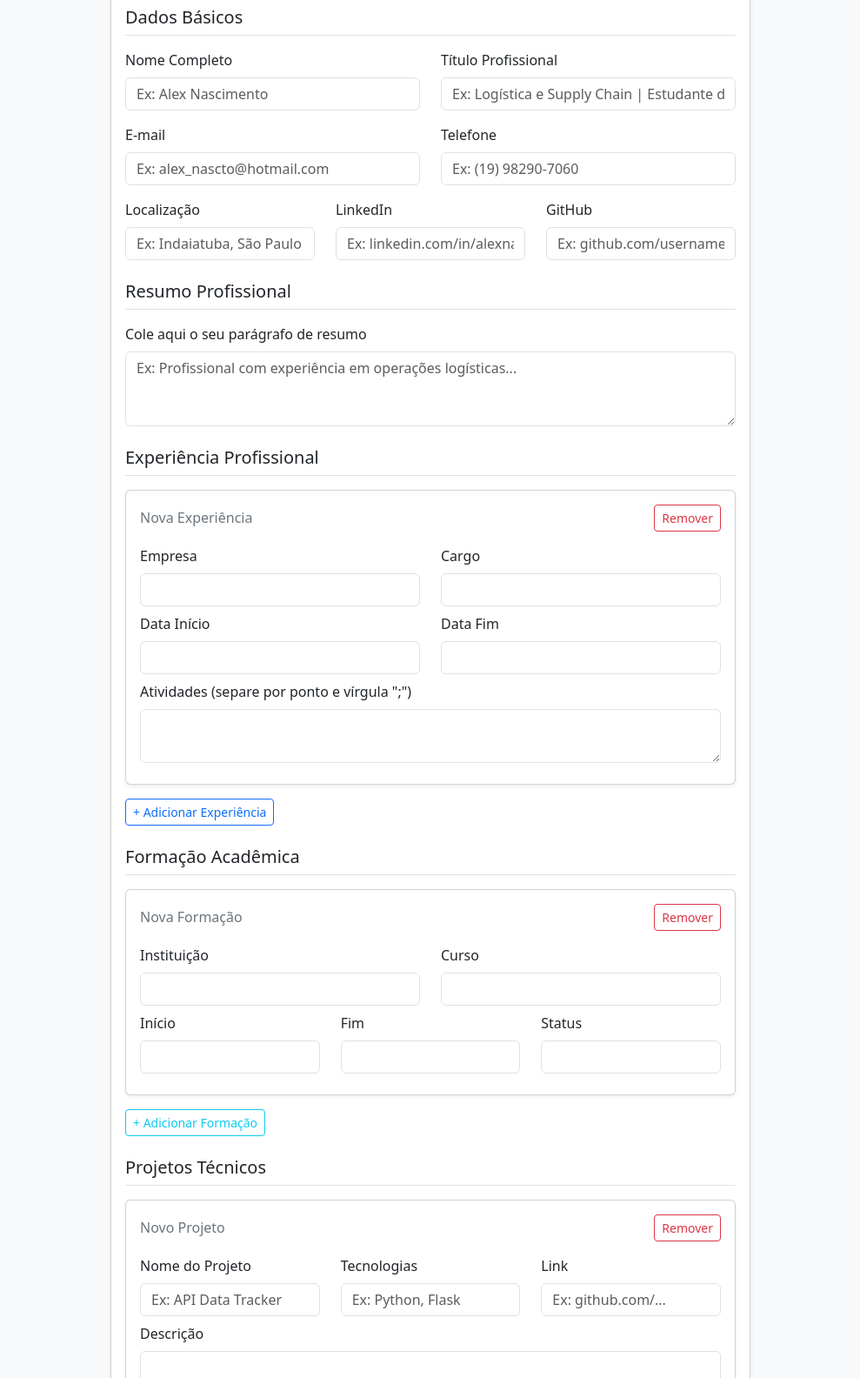
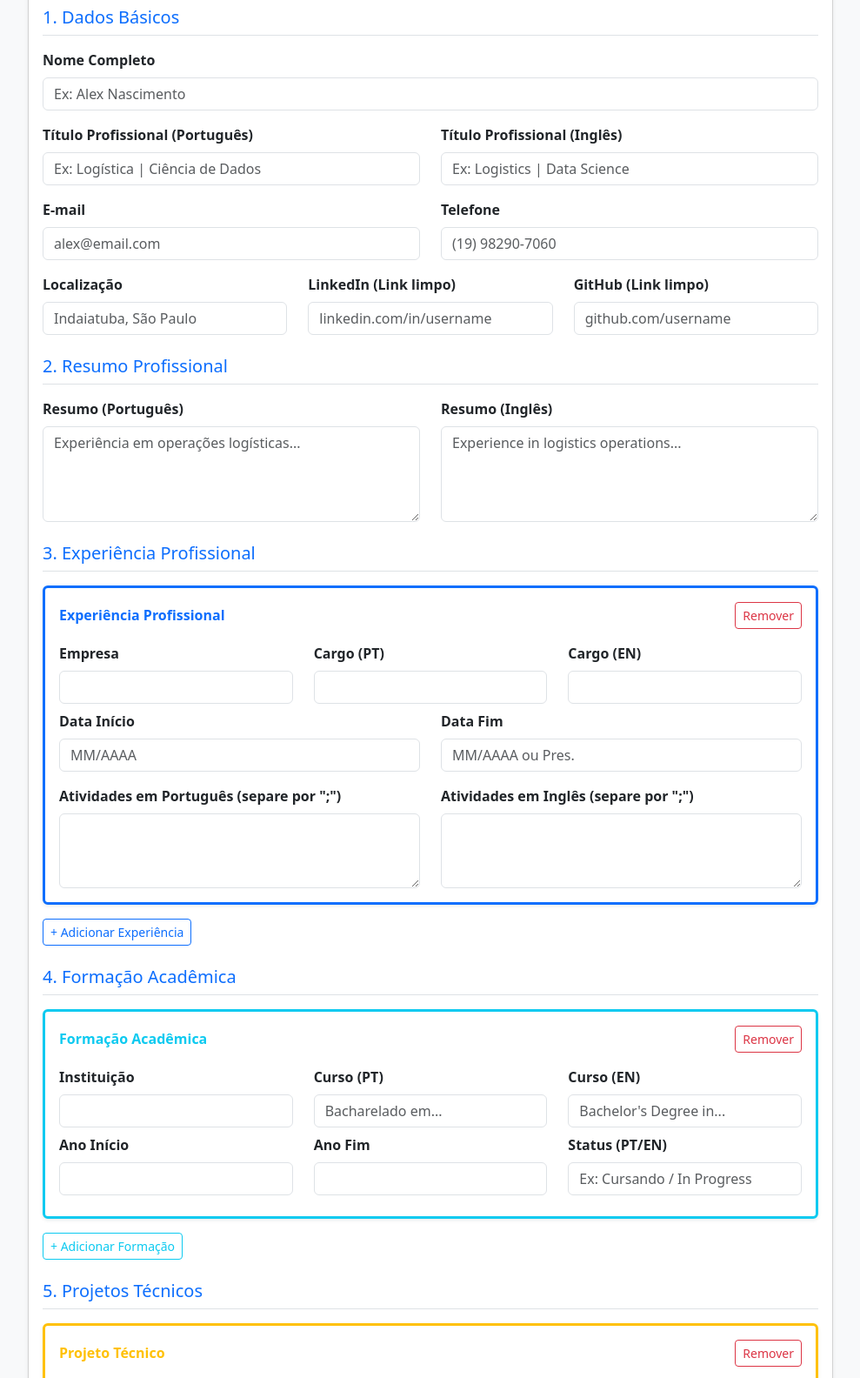
Before and after one commit to alexnascimento1980/CareerOS, a plain HTML site: page index.html in a window 1280 px wide. Shown: the part 103-1687 px from the top of the page at 87% size, without its empty margins (145-1134 px from the left). Drawn offline with nearby package versions, Linux system fonts and the light colour scheme.

Commit message:
feat: atualizar título e estrutura do formulário bilíngue

```diff
--- a/index.html
+++ b/index.html
@@ -3,7 +3,7 @@
   <head>
     <meta charset="UTF-8" />
     <meta name="viewport" content="width=device-width, initial-scale=1.0" />
-    <title>CareerOS - Gerador de Currículo</title>
+    <title>CareerOS - Gerador de Currículo Bilíngue</title>
     <link
       href="https://cdn.jsdelivr.net/npm/bootstrap@5.3.0/dist/css/bootstrap.min.css"
       rel="stylesheet"
@@ -12,17 +12,21 @@
   <body class="bg-light">
     <div class="container mt-5 mb-5">
       <div class="row justify-content-center">
-        <div class="col-md-8">
+        <div class="col-md-10">
           <div class="card shadow-sm">
             <div class="card-header bg-primary text-white">
               <h4 class="mb-0">CareerOS - Gerador de Currículo</h4>
             </div>
             <div class="card-body">
               <form id="cv-form">
-                <h5 class="border-bottom pb-2 mb-3">Dados Básicos</h5>
+                <h5 class="border-bottom pb-2 mb-3 text-primary">
+                  1. Dados Básicos
+                </h5>
                 <div class="row mb-3">
-                  <div class="col-md-6">
-                    <label for="name" class="form-label">Nome Completo</label>
+                  <div class="col-md-12 mb-3">
+                    <label for="name" class="form-label fw-bold"
+                      >Nome Completo</label
+                    >
                     <input
                       type="text"
                       class="form-control"
@@ -32,89 +36,125 @@
                     />
                   </div>
                   <div class="col-md-6">
-                    <label for="label_pt" class="form-label"
-                      >Título Profissional</label
+                    <label for="label_pt" class="form-label fw-bold"
+                      >Título Profissional (Português)</label
                     >
                     <input
                       type="text"
                       class="form-control"
                       id="label_pt"
                       required
-                      placeholder="Ex: Logística e Supply Chain | Estudante de Ciência de Dados"
+                      placeholder="Ex: Logística | Ciência de Dados"
+                    />
+                  </div>
+                  <div class="col-md-6">
+                    <label for="label_en" class="form-label fw-bold"
+                      >Título Profissional (Inglês)</label
+                    >
+                    <input
+                      type="text"
+                      class="form-control"
+                      id="label_en"
+                      required
+                      placeholder="Ex: Logistics | Data Science"
                     />
                   </div>
                 </div>
                 <div class="row mb-3">
                   <div class="col-md-6">
-                    <label for="email" class="form-label">E-mail</label>
+                    <label for="email" class="form-label fw-bold">E-mail</label>
                     <input
                       type="email"
                       class="form-control"
                       id="email"
                       required
-                      placeholder="Ex: alex_nascto@hotmail.com"
+                      placeholder="alex@email.com"
                     />
                   </div>
                   <div class="col-md-6">
-                    <label for="phone" class="form-label">Telefone</label>
+                    <label for="phone" class="form-label fw-bold"
+                      >Telefone</label
+                    >
                     <input
                       type="text"
                       class="form-control"
                       id="phone"
                       required
-                      placeholder="Ex: (19) 98290-7060"
+                      placeholder="(19) 98290-7060"
                     />
                   </div>
                 </div>
                 <div class="row mb-4">
                   <div class="col-md-4">
-                    <label for="location" class="form-label">Localização</label>
+                    <label for="location" class="form-label fw-bold"
+                      >Localização</label
+                    >
                     <input
                       type="text"
                       class="form-control"
                       id="location"
                       required
-                      placeholder="Ex: Indaiatuba, São Paulo"
+                      placeholder="Indaiatuba, São Paulo"
                     />
                   </div>
                   <div class="col-md-4">
-                    <label for="linkedin" class="form-label">LinkedIn</label>
+                    <label for="linkedin" class="form-label fw-bold"
+                      >LinkedIn (Link limpo)</label
+                    >
                     <input
                       type="text"
                       class="form-control"
                       id="linkedin"
                       required
-                      placeholder="Ex: linkedin.com/in/alexnascimento1980"
+                      placeholder="linkedin.com/in/username"
                     />
                   </div>
                   <div class="col-md-4">
-                    <label for="github" class="form-label">GitHub</label>
+                    <label for="github" class="form-label fw-bold"
+                      >GitHub (Link limpo)</label
+                    >
                     <input
                       type="text"
                       class="form-control"
                       id="github"
                       required
-                      placeholder="Ex: github.com/username"
+                      placeholder="github.com/username"
                     />
                   </div>
                 </div>
 
-                <h5 class="border-bottom pb-2 mb-3">Resumo Profissional</h5>
-                <div class="mb-4">
-                  <label class="form-label"
-                    >Cole aqui o seu parágrafo de resumo</label
-                  >
-                  <textarea
-                    class="form-control"
-                    id="summary"
-                    rows="3"
-                    required
-                    placeholder="Ex: Profissional com experiência em operações logísticas..."
-                  ></textarea>
+                <h5 class="border-bottom pb-2 mb-3 text-primary">
+                  2. Resumo Profissional
+                </h5>
+                <div class="row mb-4">
+                  <div class="col-md-6">
+                    <label for="summary_pt" class="form-label fw-bold"
+                      >Resumo (Português)</label
+                    >
+                    <textarea
+                      class="form-control"
+                      id="summary_pt"
+                      rows="4"
+                      required
+                      placeholder="Experiência em operações logísticas..."
+                    ></textarea>
+                  </div>
+                  <div class="col-md-6">
+                    <label for="summary_en" class="form-label fw-bold"
+                      >Resumo (Inglês)</label
+                    >
+                    <textarea
+                      class="form-control"
+                      id="summary_en"
+                      rows="4"
+                      required
+                      placeholder="Experience in logistics operations..."
+                    ></textarea>
+                  </div>
                 </div>
 
-                <h5 class="border-bottom pb-2 mb-3">
-                  Experiência Profissional
+                <h5 class="border-bottom pb-2 mb-3 text-primary">
+                  3. Experiência Profissional
                 </h5>
                 <div id="experiencias-container"></div>
                 <div class="mb-4">
@@ -127,7 +167,9 @@
                   </button>
                 </div>
 
-                <h5 class="border-bottom pb-2 mt-4 mb-3">Formação Acadêmica</h5>
+                <h5 class="border-bottom pb-2 mt-4 mb-3 text-primary">
+                  4. Formação Acadêmica
+                </h5>
                 <div id="formacao-container"></div>
                 <div class="mb-4">
                   <button
@@ -139,7 +181,9 @@
                   </button>
                 </div>
 
-                <h5 class="border-bottom pb-2 mt-4 mb-3">Projetos Técnicos</h5>
+                <h5 class="border-bottom pb-2 mt-4 mb-3 text-primary">
+                  5. Projetos Técnicos
+                </h5>
                 <div id="projetos-container"></div>
                 <div class="mb-4">
                   <button
@@ -151,11 +195,11 @@
                   </button>
                 </div>
 
-                <h5 class="border-bottom pb-2 mt-4 mb-3">
-                  Habilidades e Ferramentas
+                <h5 class="border-bottom pb-2 mt-4 mb-3 text-primary">
+                  6. Habilidades e Ferramentas
                 </h5>
                 <div class="mb-4">
-                  <label class="form-label"
+                  <label class="form-label fw-bold"
                     >Tecnologias (Separe por vírgula)</label
                   >
                   <input
@@ -163,25 +207,28 @@
                     class="form-control"
                     id="skills"
                     required
-                    placeholder="Ex: Python, SQL, Power BI, Git, SAP"
+                    placeholder="Python, SQL, Power BI, Git, SAP"
                   />
                 </div>
 
-                <h5 class="border-bottom pb-2 mt-5 mb-3">
-                  Configurações de Geração
+                <h5 class="border-bottom pb-2 mt-5 mb-3 text-success">
+                  7. Exportar Documento
                 </h5>
                 <div class="row mb-4">
                   <div class="col-md-12">
                     <label for="idioma_escolhido" class="form-label fw-bold"
-                      >Idioma do Currículo (Muda os cabeçalhos
-                      estruturais)</label
+                      >Escolha o idioma do PDF final:</label
                     >
                     <select
-                      class="form-select border-primary"
+                      class="form-select border-success form-select-lg"
                       id="idioma_escolhido"
                     >
-                      <option value="pt" selected>Português (PT-BR)</option>
-                      <option value="en">Inglês (EN)</option>
+                      <option value="pt" selected>
+                        Português (Gera com dados e cabeçalhos em PT)
+                      </option>
+                      <option value="en">
+                        Inglês (Gera com dados e cabeçalhos em EN)
+                      </option>
                     </select>
                   </div>
                 </div>
@@ -189,7 +236,7 @@
                 <div class="d-grid gap-2">
                   <button
                     type="submit"
-                    class="btn btn-success btn-lg"
+                    class="btn btn-success btn-lg shadow"
                     id="btn-gerar"
                   >
                     Gerar Currículo PDF
--- a/script.js
+++ b/script.js
@@ -2,26 +2,33 @@ let expCount = 0;
 let eduCount = 0;
 let projCount = 0;
 
-// --- FUNÇÕES DE EXPERIÊNCIA ---
+// --- FUNÇÕES DE EXPERIÊNCIA BILÍNGUE ---
 function adicionarExperiencia() {
   const html = `
-        <div class="card mb-3 exp-block shadow-sm" id="exp-${expCount}">
+        <div class="card mb-3 exp-block shadow-sm border-start border-primary border-3" id="exp-${expCount}">
             <div class="card-body">
                 <div class="d-flex justify-content-between align-items-center mb-3">
-                    <h6 class="mb-0 text-secondary">Nova Experiência</h6>
+                    <h6 class="mb-0 text-primary fw-bold">Experiência Profissional</h6>
                     <button type="button" class="btn btn-outline-danger btn-sm" onclick="removerElemento('exp-${expCount}')">Remover</button>
                 </div>
                 <div class="row mb-2">
-                    <div class="col-md-6"><label class="form-label">Empresa</label><input type="text" class="form-control exp-company" required></div>
-                    <div class="col-md-6"><label class="form-label">Cargo</label><input type="text" class="form-control exp-position" required></div>
+                    <div class="col-md-4"><label class="form-label fw-bold">Empresa</label><input type="text" class="form-control exp-company" required></div>
+                    <div class="col-md-4"><label class="form-label fw-bold">Cargo (PT)</label><input type="text" class="form-control exp-position-pt" required></div>
+                    <div class="col-md-4"><label class="form-label fw-bold">Cargo (EN)</label><input type="text" class="form-control exp-position-en" required></div>
                 </div>
-                <div class="row mb-2">
-                    <div class="col-md-6"><label class="form-label">Data Início</label><input type="text" class="form-control exp-start" required></div>
-                    <div class="col-md-6"><label class="form-label">Data Fim</label><input type="text" class="form-control exp-end" required></div>
+                <div class="row mb-3">
+                    <div class="col-md-6"><label class="form-label fw-bold">Data Início</label><input type="text" class="form-control exp-start" placeholder="MM/AAAA" required></div>
+                    <div class="col-md-6"><label class="form-label fw-bold">Data Fim</label><input type="text" class="form-control exp-end" placeholder="MM/AAAA ou Pres." required></div>
                 </div>
-                <div class="mb-2">
-                    <label class="form-label">Atividades (separe por ponto e vírgula ";")</label>
-                    <textarea class="form-control exp-highlights" rows="2" required></textarea>
+                <div class="row">
+                    <div class="col-md-6">
+                        <label class="form-label fw-bold">Atividades em Português (separe por ";")</label>
+                        <textarea class="form-control exp-highlights-pt" rows="3" required></textarea>
+                    </div>
+                    <div class="col-md-6">
+                        <label class="form-label fw-bold">Atividades em Inglês (separe por ";")</label>
+                        <textarea class="form-control exp-highlights-en" rows="3" required></textarea>
+                    </div>
                 </div>
             </div>
         </div>`;
@@ -33,41 +40,46 @@ function adicionarExperiencia() {
 
 function coletarExperiencias() {
   return Array.from(document.querySelectorAll(".exp-block")).map((bloco) => {
-    const atividades = bloco
-      .querySelector(".exp-highlights")
+    const hPt = bloco
+      .querySelector(".exp-highlights-pt")
       .value.split(";")
       .map((i) => i.trim())
       .filter((i) => i);
-    const cargo = bloco.querySelector(".exp-position").value;
+    const hEn = bloco
+      .querySelector(".exp-highlights-en")
+      .value.split(";")
+      .map((i) => i.trim())
+      .filter((i) => i);
     return {
       company: bloco.querySelector(".exp-company").value,
-      position_pt: cargo,
-      position_en: cargo,
+      position_pt: bloco.querySelector(".exp-position-pt").value,
+      position_en: bloco.querySelector(".exp-position-en").value,
       startDate: bloco.querySelector(".exp-start").value,
       endDate: bloco.querySelector(".exp-end").value,
-      highlights_pt: atividades,
-      highlights_en: atividades,
+      highlights_pt: hPt,
+      highlights_en: hEn,
     };
   });
 }
 
-// --- FUNÇÕES DE FORMAÇÃO ---
+// --- FUNÇÕES DE FORMAÇÃO BILÍNGUE ---
 function adicionarFormacao() {
   const html = `
-        <div class="card mb-3 edu-block shadow-sm" id="edu-${eduCount}">
+        <div class="card mb-3 edu-block shadow-sm border-start border-info border-3" id="edu-${eduCount}">
             <div class="card-body">
                 <div class="d-flex justify-content-between align-items-center mb-3">
-                    <h6 class="mb-0 text-secondary">Nova Formação</h6>
+                    <h6 class="mb-0 text-info fw-bold">Formação Acadêmica</h6>
                     <button type="button" class="btn btn-outline-danger btn-sm" onclick="removerElemento('edu-${eduCount}')">Remover</button>
                 </div>
                 <div class="row mb-2">
-                    <div class="col-md-6"><label class="form-label">Instituição</label><input type="text" class="form-control edu-institution" required></div>
-                    <div class="col-md-6"><label class="form-label">Curso</label><input type="text" class="form-control edu-area" required></div>
+                    <div class="col-md-4"><label class="form-label fw-bold">Instituição</label><input type="text" class="form-control edu-institution" required></div>
+                    <div class="col-md-4"><label class="form-label fw-bold">Curso (PT)</label><input type="text" class="form-control edu-area-pt" placeholder="Bacharelado em..." required></div>
+                    <div class="col-md-4"><label class="form-label fw-bold">Curso (EN)</label><input type="text" class="form-control edu-area-en" placeholder="Bachelor's Degree in..." required></div>
                 </div>
                 <div class="row mb-2">
-                    <div class="col-md-4"><label class="form-label">Início</label><input type="text" class="form-control edu-start" required></div>
-                    <div class="col-md-4"><label class="form-label">Fim</label><input type="text" class="form-control edu-end" required></div>
-                    <div class="col-md-4"><label class="form-label">Status</label><input type="text" class="form-control edu-status" required></div>
+                    <div class="col-md-4"><label class="form-label fw-bold">Ano Início</label><input type="text" class="form-control edu-start" required></div>
+                    <div class="col-md-4"><label class="form-label fw-bold">Ano Fim</label><input type="text" class="form-control edu-end" required></div>
+                    <div class="col-md-4"><label class="form-label fw-bold">Status (PT/EN)</label><input type="text" class="form-control edu-status" placeholder="Ex: Cursando / In Progress" required></div>
                 </div>
             </div>
         </div>`;
@@ -79,37 +91,44 @@ function adicionarFormacao() {
 
 function coletarFormacoes() {
   return Array.from(document.querySelectorAll(".edu-block")).map((bloco) => {
-    const curso = bloco.querySelector(".edu-area").value;
-    const status = bloco.querySelector(".edu-status").value;
+    const cursoPt = bloco.querySelector(".edu-area-pt").value;
+    const cursoEn = bloco.querySelector(".edu-area-en").value;
+    const status_comum = bloco.querySelector(".edu-status").value;
     return {
       institution: bloco.querySelector(".edu-institution").value,
-      area_pt: curso,
-      area_en: curso,
+      area_pt: cursoPt,
+      area_en: cursoEn,
       startDate: bloco.querySelector(".edu-start").value,
       endDate: bloco.querySelector(".edu-end").value,
-      status_pt: status,
-      status_en: status,
+      status_pt: status_comum,
+      status_en: status_comum,
     };
   });
 }
 
-// --- FUNÇÕES DE PROJETOS ---
+// --- FUNÇÕES DE PROJETOS BILÍNGUE ---
 function adicionarProjeto() {
   const html = `
-        <div class="card mb-3 proj-block shadow-sm" id="proj-${projCount}">
+        <div class="card mb-3 proj-block shadow-sm border-start border-warning border-3" id="proj-${projCount}">
             <div class="card-body">
                 <div class="d-flex justify-content-between align-items-center mb-3">
-                    <h6 class="mb-0 text-secondary">Novo Projeto</h6>
+                    <h6 class="mb-0 text-warning fw-bold">Projeto Técnico</h6>
                     <button type="button" class="btn btn-outline-danger btn-sm" onclick="removerElemento('proj-${projCount}')">Remover</button>
                 </div>
                 <div class="row mb-2">
-                    <div class="col-md-4"><label class="form-label">Nome do Projeto</label><input type="text" class="form-control proj-name" placeholder="Ex: API Data Tracker" required></div>
-                    <div class="col-md-4"><label class="form-label">Tecnologias</label><input type="text" class="form-control proj-tech" placeholder="Ex: Python, Flask" required></div>
-                    <div class="col-md-4"><label class="form-label">Link</label><input type="text" class="form-control proj-link" placeholder="Ex: github.com/..." required></div>
+                    <div class="col-md-4"><label class="form-label fw-bold">Nome do Projeto</label><input type="text" class="form-control proj-name" required></div>
+                    <div class="col-md-4"><label class="form-label fw-bold">Tecnologias</label><input type="text" class="form-control proj-tech" placeholder="Python, Flask" required></div>
+                    <div class="col-md-4"><label class="form-label fw-bold">Link (GitHub)</label><input type="text" class="form-control proj-link" required></div>
                 </div>
-                <div class="mb-2">
-                    <label class="form-label">Descrição</label>
-                    <textarea class="form-control proj-desc" rows="2" required></textarea>
+                <div class="row mt-2">
+                    <div class="col-md-6">
+                        <label class="form-label fw-bold">Descrição (Português)</label>
+                        <textarea class="form-control proj-desc-pt" rows="2" required></textarea>
+                    </div>
+                    <div class="col-md-6">
+                        <label class="form-label fw-bold">Descrição (Inglês)</label>
+                        <textarea class="form-control proj-desc-en" rows="2" required></textarea>
+                    </div>
                 </div>
             </div>
         </div>`;
@@ -121,13 +140,12 @@ function adicionarProjeto() {
 
 function coletarProjetos() {
   return Array.from(document.querySelectorAll(".proj-block")).map((bloco) => {
-    const desc = bloco.querySelector(".proj-desc").value;
     return {
       name: bloco.querySelector(".proj-name").value,
       technologies: bloco.querySelector(".proj-tech").value,
       link: bloco.querySelector(".proj-link").value,
-      description_pt: desc,
-      description_en: desc,
+      description_pt: bloco.querySelector(".proj-desc-pt").value,
+      description_en: bloco.querySelector(".proj-desc-en").value,
     };
   });
 }
@@ -153,10 +171,7 @@ document
     btnGerar.textContent = "Gerando PDF...";
     btnGerar.disabled = true;
 
-    // Captura o idioma selecionado
     const idiomaSelecionado = document.getElementById("idioma_escolhido").value;
-
-    const summaryText = document.getElementById("summary").value;
     const skillsArray = document
       .getElementById("skills")
       .value.split(",")
@@ -164,18 +179,21 @@ document
       .filter((s) => s);
 
     const payload = {
-      lang: idiomaSelecionado, // Injeta o idioma dinamicamente
+      lang: idiomaSelecionado,
       basics: {
         name: document.getElementById("name").value,
         label_pt: document.getElementById("label_pt").value,
-        label_en: document.getElementById("label_pt").value,
+        label_en: document.getElementById("label_en").value,
         email: document.getElementById("email").value,
         phone: document.getElementById("phone").value,
         location: document.getElementById("location").value,
         linkedin: document.getElementById("linkedin").value,
         github: document.getElementById("github").value,
       },
-      summary: { pt: [summaryText], en: [summaryText] },
+      summary: {
+        pt: [document.getElementById("summary_pt").value],
+        en: [document.getElementById("summary_en").value],
+      },
       experience: coletarExperiencias(),
       education: coletarFormacoes(),
       projects: coletarProjetos(),
@@ -200,13 +218,13 @@ document
       const a = document.createElement("a");
       a.style.display = "none";
       a.href = url;
-      // O nome do arquivo baixado agora reflete o idioma selecionado
-      a.download = `meu_curriculo_${idiomaSelecionado}.pdf`;
+      a.download = `curriculo_${idiomaSelecionado}.pdf`;
       document.body.appendChild(a);
       a.click();
       window.URL.revokeObjectURL(url);
     } catch (error) {
       console.error("Erro:", error);
+      alert("Ocorreu um erro ao gerar o PDF. Verifique o terminal do Flask.");
     } finally {
       btnGerar.textContent = "Gerar Currículo PDF";
       btnGerar.disabled = false;
```
Also changed, not shown: requirements.txt (+17 -2 lines).
